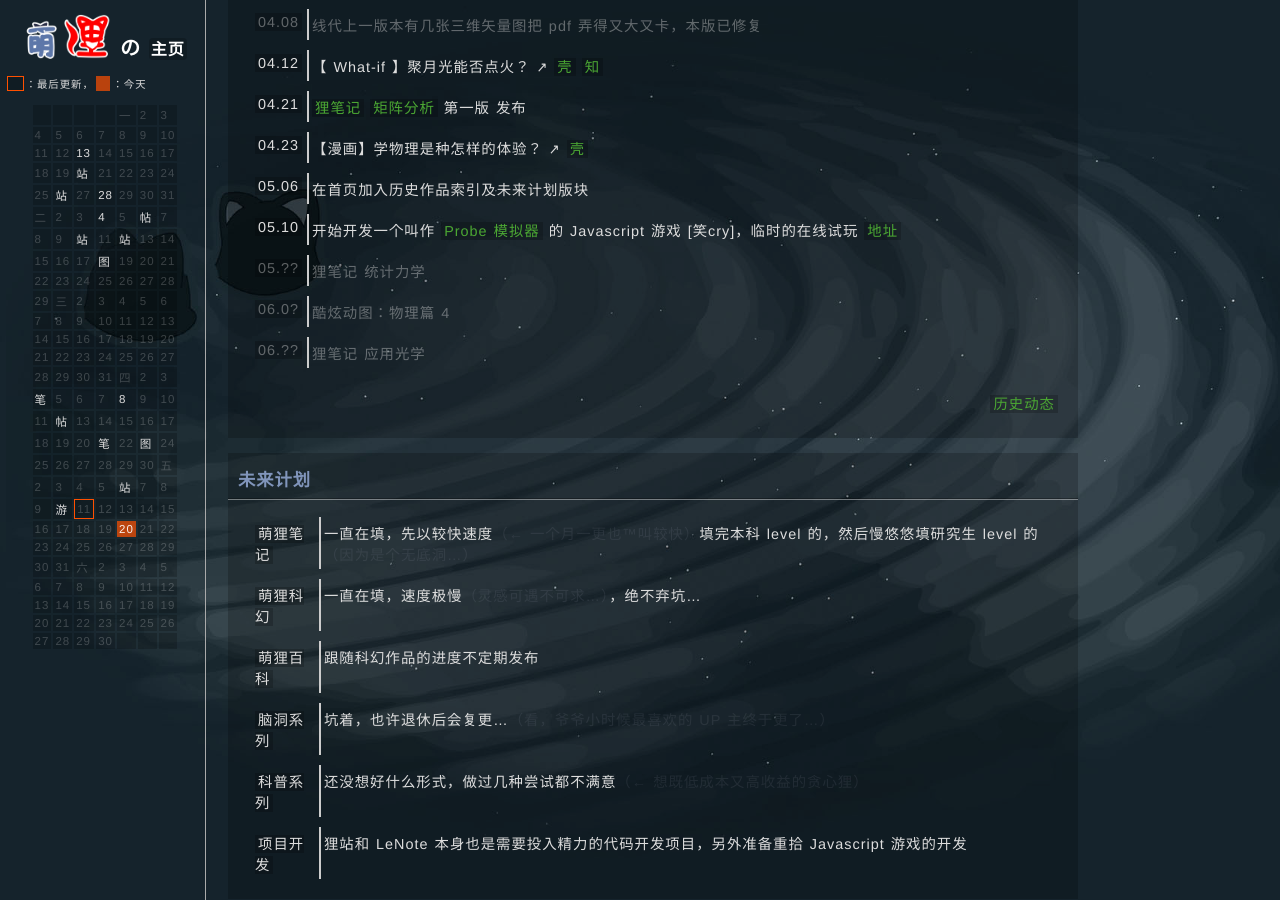
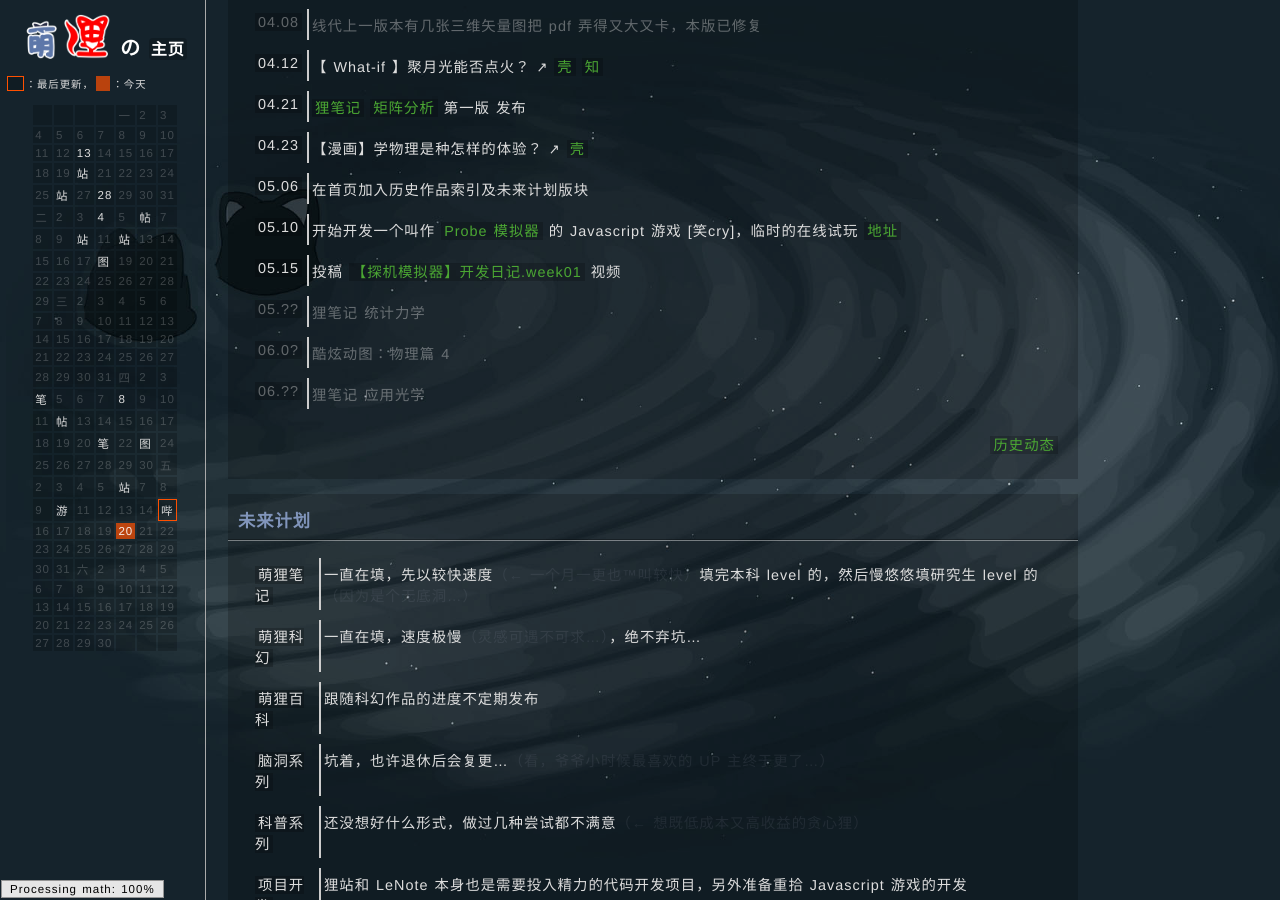
Before and after one commit to LePtC/LePtC.github.io, a Jekyll site: the page built from index.html, in a window 1280 px wide and 900 px high, scrolled down 914 px. Built offline with Jekyll 4.4.1, drawn with Linux system fonts in a browser that asks for light colours; Markdown is read by kramdown in place of the engine named in the settings; comment, search, counter and statistics services are not loaded.

Commit message:
bili PS.week01 submit

```diff
--- a/author.html
+++ b/author.html
@@ -39,7 +39,7 @@ title: 联系作者
   <p><a title="Github" href="https://github.com/LePtC"><img src="/img/github.ico" style="height:20px"> Github</a>：所有网络公开作品索引汇总</p>
   <p><a title="果壳主页" href="http://www.guokr.com/i/1585771774/"><img src="/img/guokr.ico" style="height:20px"> 果壳主页</a>：作品的发源地及搬运地</p>
   <p><a title="知乎主页" href="http://www.zhihu.com/people/leptc"><img src="/img/zhihu.ico" style="height:20px"> 知乎主页</a>：就看看，很少说话</p>
-  <p><a title="哔哩哔哩" href="http://space.bilibili.com/2654670"><img src="/img/bili.ico" style="height:20px"> 哔哩哔哩</a>：就看看，尚未投稿…</p>
+  <p><a title="哔哩哔哩" href="http://space.bilibili.com/2654670"><img src="/img/bili.ico" style="height:20px"> 哔哩哔哩</a>：就看看，<s>尚未投稿</s> ← 现在有了</p>
   <p><a title="新浪微博" href="http://weibo.com/u/1045122993"><img src="/img/weibo.ico" style="height:20px"> 新浪微博</a>：只看提到我的，绝不说话…</p>
   <p><a title="译言" href="http://user.yeeyan.org/u/485697"><img src="/img/yeeyan.ico" style="height:20px"> 译言主页</a>：专程去看<a href="http://user.yeeyan.org/u/235419">猪的米</a>的</p>
   <p><a title="physics StackExchange" href="http://physics.stackexchange.com/users/41092/leptc"><img src="/img/pse.ico" style="height:20px"> Physics StackExchange</a>：交流专业问题</p>
--- a/index.html
+++ b/index.html
@@ -202,11 +202,11 @@ title: LePtC
 <tr>
   <td>9</td>
   <td><a href="#05.10">游</a></td>
-  <td class="lastday">11</td>
+  <td>11</td>
   <td>12</td>
   <td>13</td>
   <td>14</td>
-  <td>15</td>
+  <td class="lastday"><a href="#05.15">哔</a></td>
 </tr>
 <tr>
   <td>16</td>
@@ -442,6 +442,9 @@ title: LePtC
   <tr><td><a name="05.10">05.10</a></td>
     <td class="left">开始开发一个叫作 <a href="https://github.com/LePtC/ProbeSim/blob/master/log.md">Probe 模拟器</a> 的 Javascript 游戏 [笑cry]，临时的在线试玩 <a href="probesim/">地址</a></td>
   </tr>
+  <tr><td><a name="05.15">05.15</a></td>
+    <td class="left">投稿 <a href="http://www.bilibili.com/video/av4666841/">【探机模拟器】开发日记.week01</a> 视频</td>
+  </tr>
   <tr class="com"><td><a name="05.??">05.??</a></td>
     <td class="left">狸笔记 统计力学</td>
   </tr>
```
